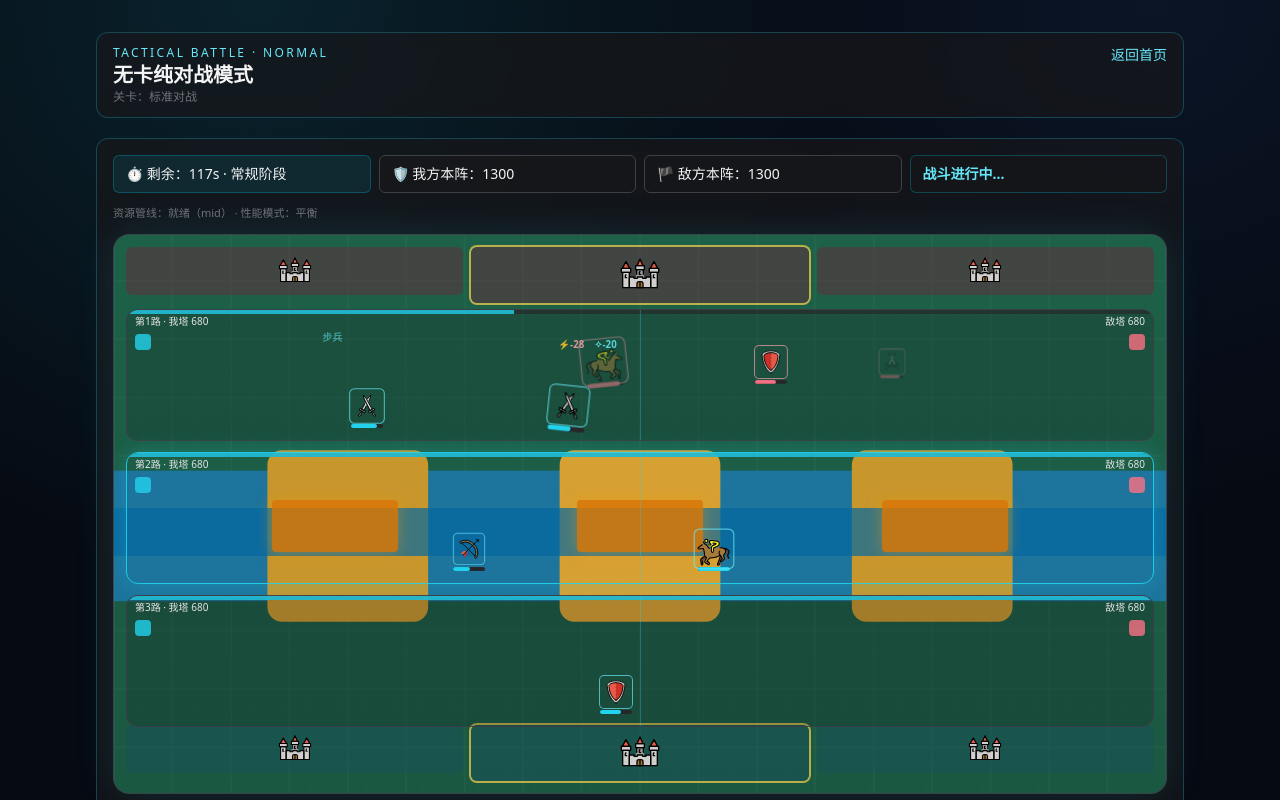
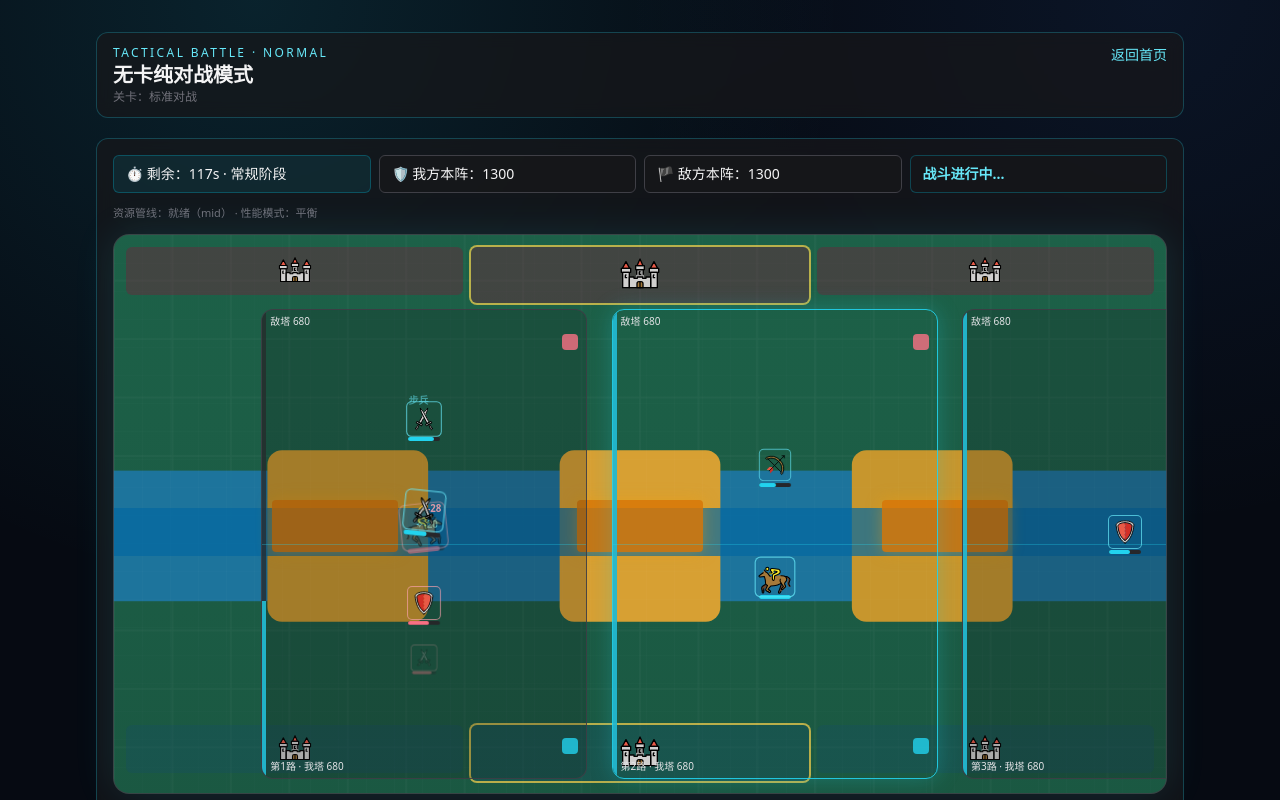
Before and after one commit to Sinon4869/sinon_warring_states_game, a Next.js app: page /battle in a window 1280 px wide. Shown: the top 800 px of the page. Built offline with nearby package versions, Linux system fonts and the light colour scheme.

Commit message:
fix(battle-orientation): switch lane rendering to vertical columns with top-bottom troop flow

```diff
--- a/app/battle/page.tsx
+++ b/app/battle/page.tsx
@@ -823,7 +823,7 @@ export default function BattlePage() {
             const aiPower = units.filter((u) => u.owner === 'ai' && u.lane === lane).reduce((a, b) => a + b.hp, 0);
             const total = Math.max(1, playerPower + aiPower);
             const playerPct = (playerPower / total) * 100;
-            const laneTop = 74 + lane * 143;
+            const laneLeft = 14 + lane * 33.3;
             return (
               <button
                 key={lane}
@@ -835,17 +835,17 @@ export default function BattlePage() {
                     if (troop) deploy('player', troop, lane);
                   }
                 }}
-                className={`absolute left-3 right-3 h-[132px] overflow-hidden rounded-xl border text-left ${selectedLane === lane ? 'border-cyan-400/90 shadow-[0_0_22px_rgba(34,211,238,0.25)]' : 'border-zinc-700/90 bg-zinc-900/20'}`}
-                style={{ top: `${laneTop}px` }}
+                className={`absolute top-[74px] h-[470px] w-[31%] overflow-hidden rounded-xl border text-left ${selectedLane === lane ? 'border-cyan-400/90 shadow-[0_0_22px_rgba(34,211,238,0.25)]' : 'border-zinc-700/90 bg-zinc-900/20'}`}
+                style={{ left: `${laneLeft}%` }}
               >
-                <div className="absolute inset-x-0 top-0 h-1 bg-zinc-800/70">
-                  <div className="h-full bg-cyan-400/80" style={{ width: `${playerPct}%` }} />
+                <div className="absolute inset-y-0 left-0 w-1 bg-zinc-800/70">
+                  <div className="absolute bottom-0 w-full bg-cyan-400/80" style={{ height: `${playerPct}%` }} />
                 </div>
-                <div className="absolute left-2 top-1 text-[10px] text-zinc-200">第{lane + 1}路 · 我塔 {Math.round(playerTowers[lane])}</div>
-                <div className="absolute right-2 top-1 text-[10px] text-zinc-200">敌塔 {Math.round(aiTowers[lane])}</div>
-                <div className={`absolute left-2 top-6 h-4 w-4 rounded ${playerTowers[lane] < BASE_TOWER_HP * 0.35 ? 'bg-orange-500/90 animate-pulse' : playerTowers[lane] < BASE_TOWER_HP * 0.65 ? 'bg-amber-500/80' : 'bg-cyan-400/80'}`} />
+                <div className="absolute left-2 bottom-1 text-[10px] text-zinc-200">第{lane + 1}路 · 我塔 {Math.round(playerTowers[lane])}</div>
+                <div className="absolute left-2 top-1 text-[10px] text-zinc-200">敌塔 {Math.round(aiTowers[lane])}</div>
+                <div className={`absolute right-2 bottom-6 h-4 w-4 rounded ${playerTowers[lane] < BASE_TOWER_HP * 0.35 ? 'bg-orange-500/90 animate-pulse' : playerTowers[lane] < BASE_TOWER_HP * 0.65 ? 'bg-amber-500/80' : 'bg-cyan-400/80'}`} />
                 <div className={`absolute right-2 top-6 h-4 w-4 rounded ${aiTowers[lane] < BASE_TOWER_HP * 0.35 ? 'bg-orange-500/90 animate-pulse' : aiTowers[lane] < BASE_TOWER_HP * 0.65 ? 'bg-amber-500/80' : 'bg-rose-400/80'}`} />
-                <div className="absolute inset-y-0 left-1/2 w-px bg-cyan-400/30" />
+                <div className="absolute inset-x-0 top-1/2 h-px bg-cyan-400/30" />
 
                 <AnimatePresence>
                   {units
@@ -853,8 +853,8 @@ export default function BattlePage() {
                     .map((u) => (
                       <motion.div
                         key={u.uid}
-                        className={`absolute ${u.owner === 'player' ? 'top-[62%]' : 'top-[28%]'} w-8`}
-                        style={{ left: `calc(${u.x}% - 16px)`, zIndex: u.owner === 'player' ? 30 : 20 }}
+                        className="absolute w-8"
+                        style={{ left: 'calc(50% - 16px)', top: `calc(${u.x}% - 16px)`, zIndex: u.owner === 'player' ? 30 : 20 }}
                         initial={{ scale: 0.6, opacity: 0 }}
                         animate={{
                           scale: u.cooldown > 0 ? 1.16 : 1,
@@ -884,11 +884,11 @@ export default function BattlePage() {
                     .map((f) => (
                       <motion.div
                         key={f.id}
-                        className={`absolute top-9 text-[10px] font-semibold ${f.color === 'cyan' ? 'text-cyan-300' : 'text-rose-300'}`}
-                        style={{ left: `calc(${f.x}% - 10px)` }}
-                        initial={{ y: 8, opacity: 0, scale: 0.8 }}
-                        animate={{ y: -12, opacity: 1, scale: f.kind === 'explosion' ? [1, 1.35, 1] : 1 }}
-                        exit={{ y: -20, opacity: 0 }}
+                        className={`absolute left-[50%] text-[10px] font-semibold ${f.color === 'cyan' ? 'text-cyan-300' : 'text-rose-300'}`}
+                        style={{ top: `calc(${f.x}% - 10px)`, transform: 'translateX(-50%)' }}
+                        initial={{ x: 8, opacity: 0, scale: 0.8 }}
+                        animate={{ x: -12, opacity: 1, scale: f.kind === 'explosion' ? [1, 1.35, 1] : 1 }}
+                        exit={{ x: -20, opacity: 0 }}
                         transition={{ duration: f.kind === 'fire' ? 0.65 : 0.45 }}
                       >
                         {f.kind === 'explosion' ? <img src="/assets/battle/fx/explosion.svg" alt="explosion" className="mr-1 inline h-4 w-4" /> : f.kind === 'fire' ? <img src="/assets/battle/fx/fire.svg" alt="fire" className="mr-1 inline h-4 w-4" /> : null}
@@ -902,10 +902,10 @@ export default function BattlePage() {
                     .map((p) => (
                       <motion.div
                         key={p.id}
-                        className="absolute top-[52%]"
-                        style={{ left: `calc(${p.fromX}% - 8px)` }}
-                        initial={{ x: 0, opacity: 0.2, scale: 0.8 }}
-                        animate={{ x: `calc(${p.toX - p.fromX}%)`, opacity: 1, scale: 1 }}
+                        className="absolute left-[50%]"
+                        style={{ top: `calc(${p.fromX}% - 8px)` }}
+                        initial={{ y: 0, opacity: 0.2, scale: 0.8, x: '-50%' }}
+                        animate={{ y: `calc(${p.toX - p.fromX}%)`, opacity: 1, scale: 1, x: '-50%' }}
                         exit={{ opacity: 0 }}
                         transition={{ duration: 0.22, ease: 'linear' }}
                       >
```
